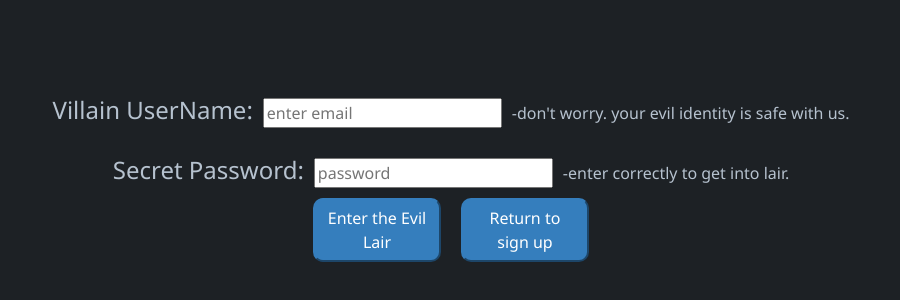
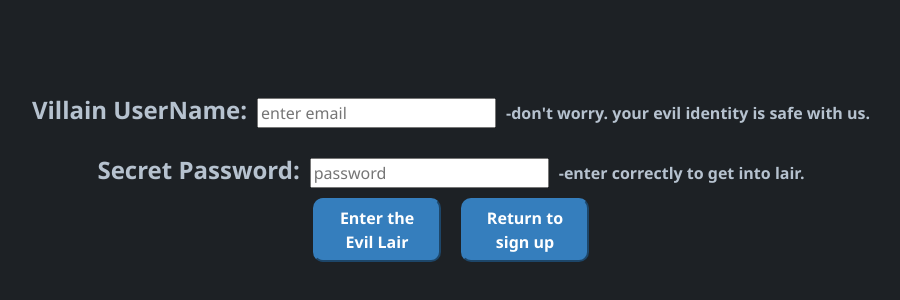
Before and after one commit to oallelsefailo/task-management-gp3, a React (Create React App) app in the folder client/: page /login in a window 1280 px wide. Shown: the part 308-608 px from the top of the page, without its empty margins (189-1089 px from the left). Built offline with nearby package versions, Linux system fonts and the light colour scheme; the HTML template or start-up script is replaced by a standard one.

Commit message:
added some more changes to the signuplogin files

```diff
--- a/client/src/components/loginpage.css
+++ b/client/src/components/loginpage.css
@@ -6,6 +6,7 @@
 
 .labelInput {
     font-size:x-large;
+    font-weight:bolder;
 
 }
 
@@ -25,8 +26,10 @@
     background-color: #357ebd;
     border-color: #357ebd;
     border-radius: 10px;
+    font-weight: bold;
 }
 
 .rightsidetext {
     font-size: medium;
+    font-weight: bold;
 }
--- a/client/src/components/signuplogin.css
+++ b/client/src/components/signuplogin.css
@@ -24,4 +24,5 @@ img {
     padding: 5px;
     border-radius: 10px;
     color: white;
+    font-weight: bold;
 }
```
